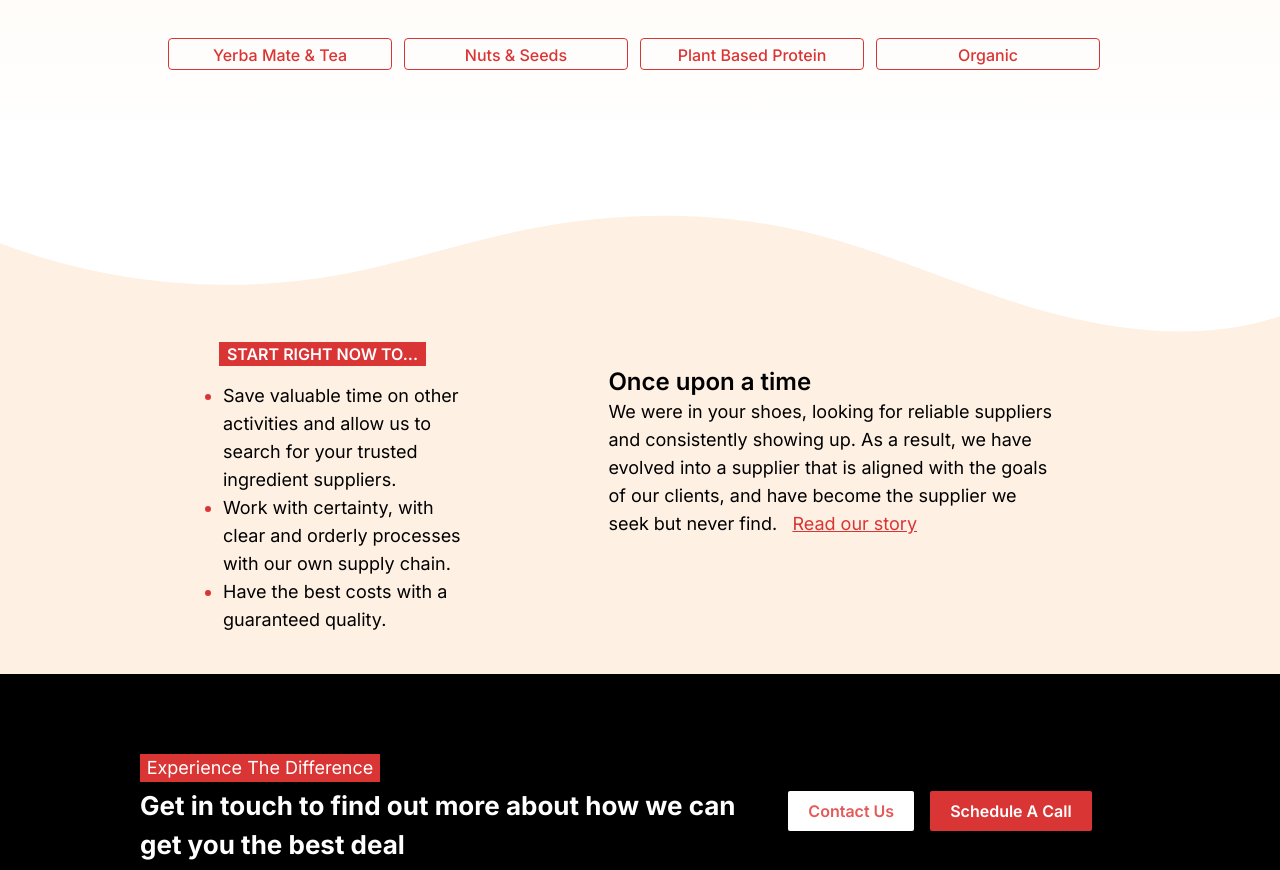
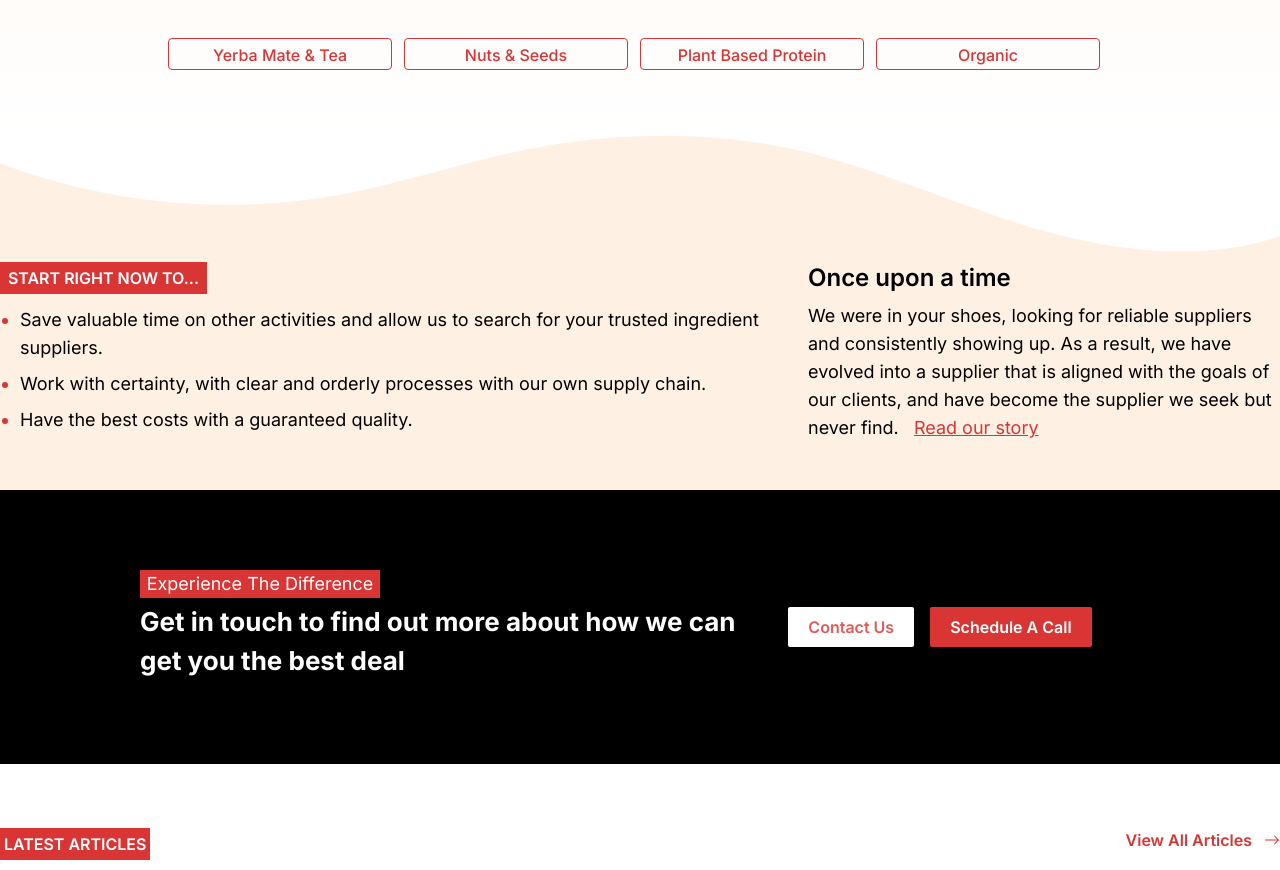
Before and after one commit to causapablo/brokear, a Next.js app: page / in a window 1280 px wide. Shown: the part 1843-2713 px from the top of the page. Built offline with nearby package versions, Linux system fonts and the light colour scheme; what tailwindcss-animated would draw is missing.

Commit message:
Se modifica el estilo del second wave

```diff
--- a/components/secondWave/SecondWave.tsx
+++ b/components/secondWave/SecondWave.tsx
@@ -1,50 +1,37 @@
-import Link from "next/link";
 import WavePeach from "../../public/icons/WavePeach";
 
 const SecondWave = () => {
   return (
-    <section className="pt-14 lg:pt-20">
+    <section className="">
     <WavePeach />
-      <div className="bg-peach pt-10 lg:pt-0 pb-10 items-center">
-        <div className="container mx-auto lg:pl-36 pl-10">
-          <h4 className="bg-red text-white uppercase w-fit px-2 text-center font-semibold">
+    <div className="bg-peach">
+      <div className="container mx-auto max-w-[1300px]">
+
+        <div className='flex pb-10'>
+          <div className="basis-3/5">
+            <h4 className="bg-red text-white uppercase w-fit text-center font-semibold h-[32px] flex items-center px-2">
               Start right now to...
             </h4>
-          <div className="lg:flex lg:flex-row flex-col ">
-            <div className="lg:pr-36 px-1">
-              <ul className="list-disc pt-4 font-lg text-lg lg:px-0 pb-10 lg:pb-0">
-                <li className="marker:text-red">
-                  Save valuable time on other activities and allow us to search
-                  for your trusted ingredient suppliers.
-                </li>
-                <li className="marker:text-red">
-                  Work with certainty, with clear and orderly processes with our
-                  own supply chain.
-                </li>
-                <li className="marker:text-red">
-                  Have the best costs with a guaranteed quality.
-                </li>
+            <ul className="list-disc font-base text-lg pl-5 flex flex-col py-3 space-y-2">
+              <li className="marker:text-red">Save valuable time on other activities and allow us to search for your trusted ingredient suppliers.</li>
+              <li className="marker:text-red">Work with certainty, with clear and orderly processes with our own supply chain.</li>
+              <li className="marker:text-red">Have the best costs with a guaranteed quality.</li>
             </ul>
           </div>
-            <div>
-              <h4 className="font-semibold text-2xl lg:w-3/4 pb-5 lg:pb-0">
+          <div className="basis-2/5 pl-10">
+            <h4 className="font-semibold text-2xl">
               Once upon a time
             </h4>
-              <p className="font-base text-lg lg:w-3/4 px-2 lg:px-0 pb-10 lg:pb-0">
-                We were in your shoes, looking for reliable suppliers and
-                consistently showing up. As a result, we have evolved into a
-                supplier that is aligned with the goals of our clients, and have
-                become the supplier we seek but never find. &nbsp;{" "}
-                <Link href="/nosotros">
-                  <span className="underline underline-offset-1 text-red cursor-pointer">
-                    Read our story
-                  </span>
-                </Link>
+            <p className="font-base text-lg py-2">
+              We were in your shoes, looking for reliable suppliers and consistently showing up.
+              As a result, we have evolved into a supplier that is aligned with the goals of our clients, and have become the supplier we seek but never find.
+              &nbsp; <span className="underline underline-offset-1 text-red cursor-pointer">Read our story</span>
             </p>
           </div>
         </div>
       </div>
     </div>
+
   </section>
   );
 };
```
Lines whose indentation alone changed are shown as unchanged.
